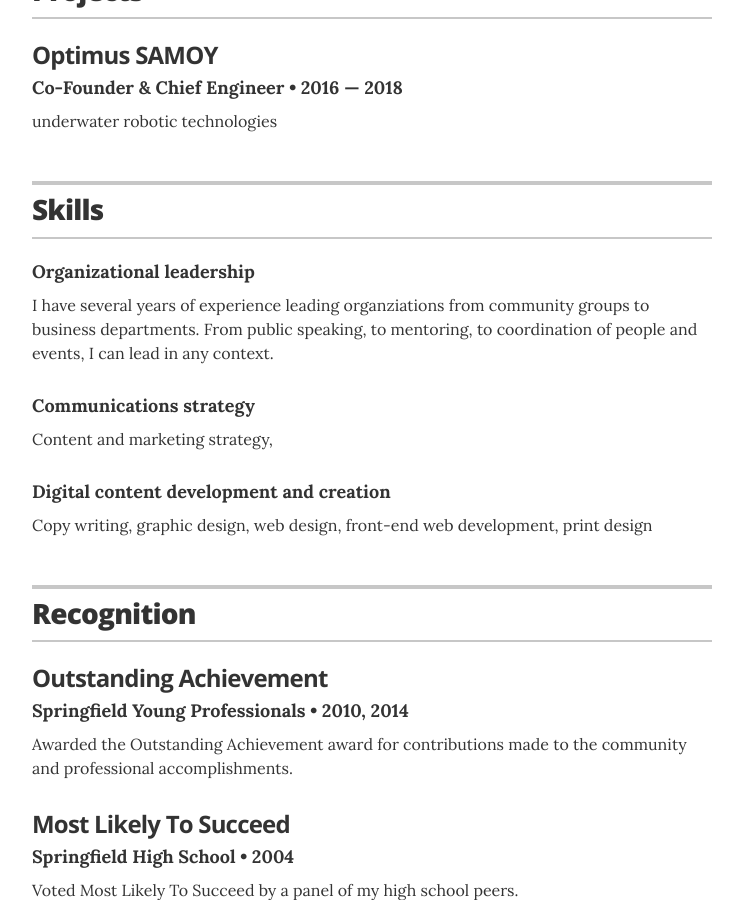
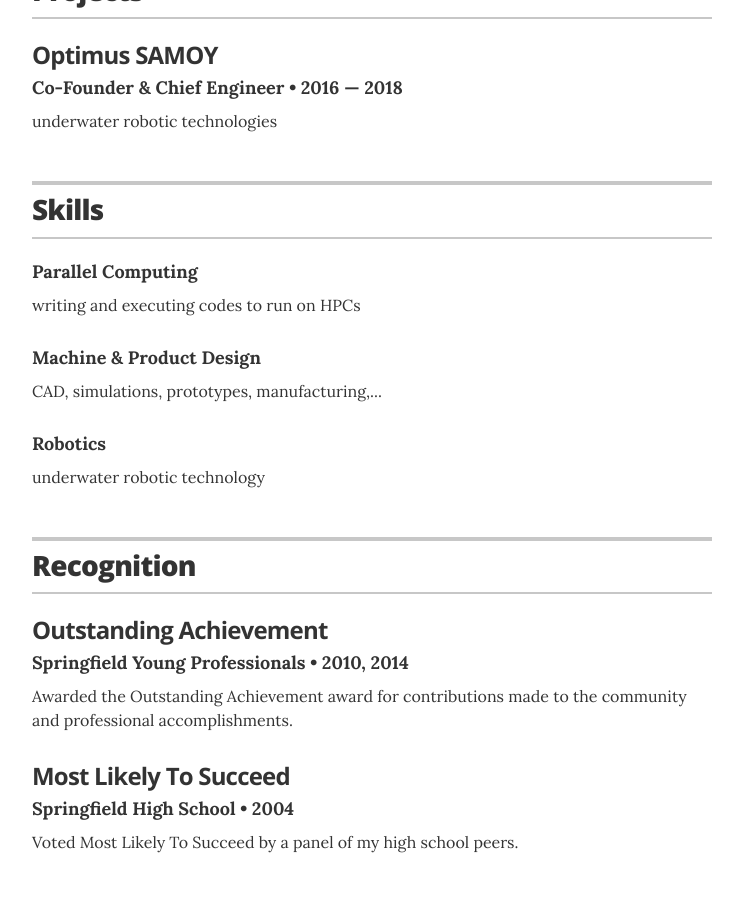
Before and after one commit to oumaimaLam/oumaimaLam.github.io, a Jekyll site: the page built from index.html, in a window 1280 px wide and 900 px high, scrolled down 1424 px. Shown: the whole window, without its empty margins (268-1011 px from the left). Built offline with Jekyll 4.4.1, drawn with Linux system fonts in a browser that asks for light colours.

Commit message:
Update skills.yml

```diff
--- a/_data/skills.yml
+++ b/_data/skills.yml
@@ -1,12 +1,12 @@
 # Skills
-# Organizational leadership
-- skill: Organizational leadership
-  description: I have several years of experience leading organziations from community groups to business departments. From public speaking, to mentoring, to coordination of people and events, I can lead in any context.
+# Parallel Computing
+- skill: Parallel Computing
+  description: writing and executing codes to run on HPCs
 
-# Communications strategy
-- skill: Communications strategy
-  description: Content and marketing strategy,
+# Machine & Product Design
+- skill: Machine & Product Design
+  description: CAD, simulations, prototypes, manufacturing,...
 
-# Digital content development and creation
-- skill: Digital content development and creation
-  description: Copy writing, graphic design, web design, front-end web development, print design
+# Robotics
+- skill: Robotics
+  description: underwater robotic technology
```
